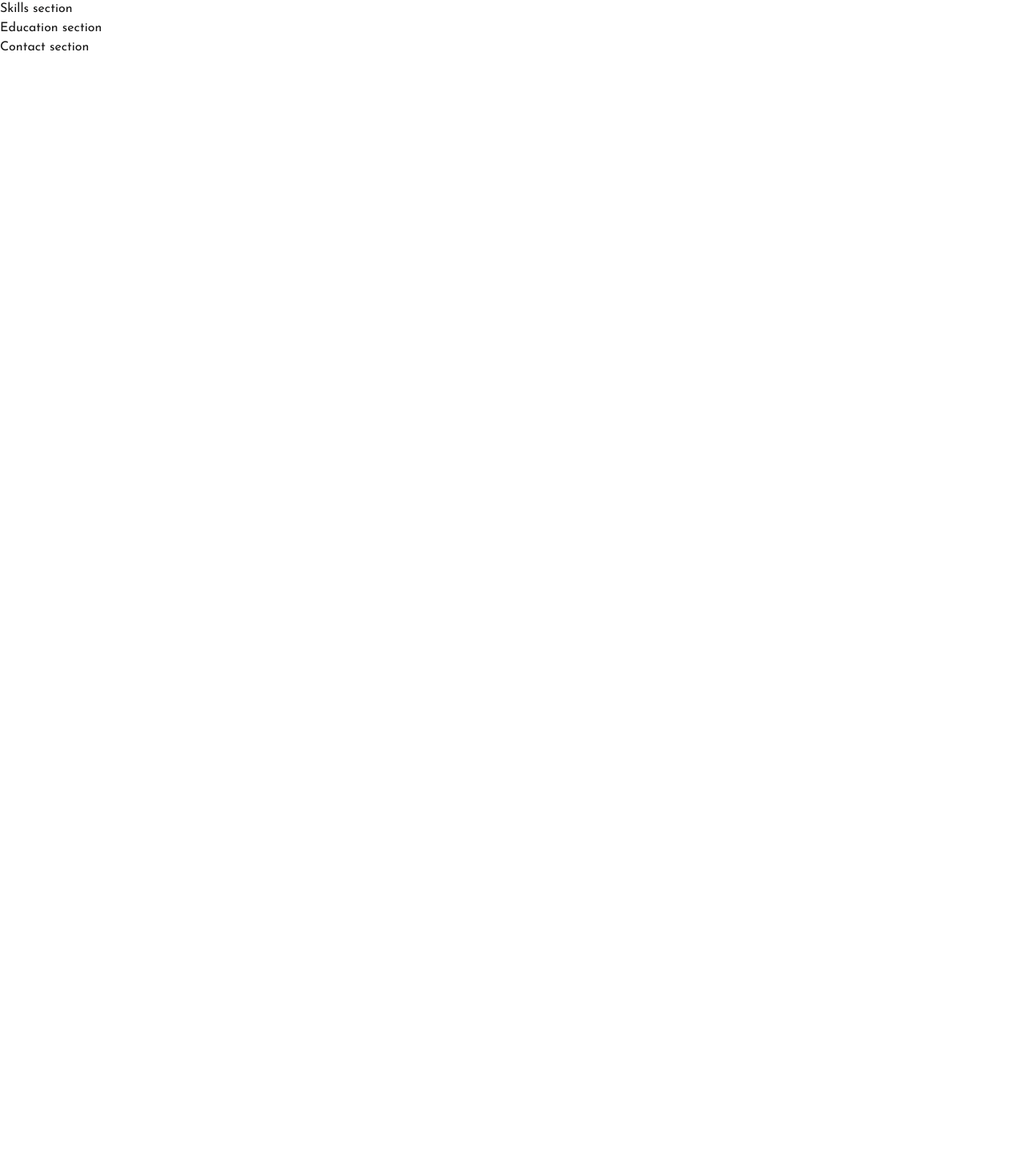
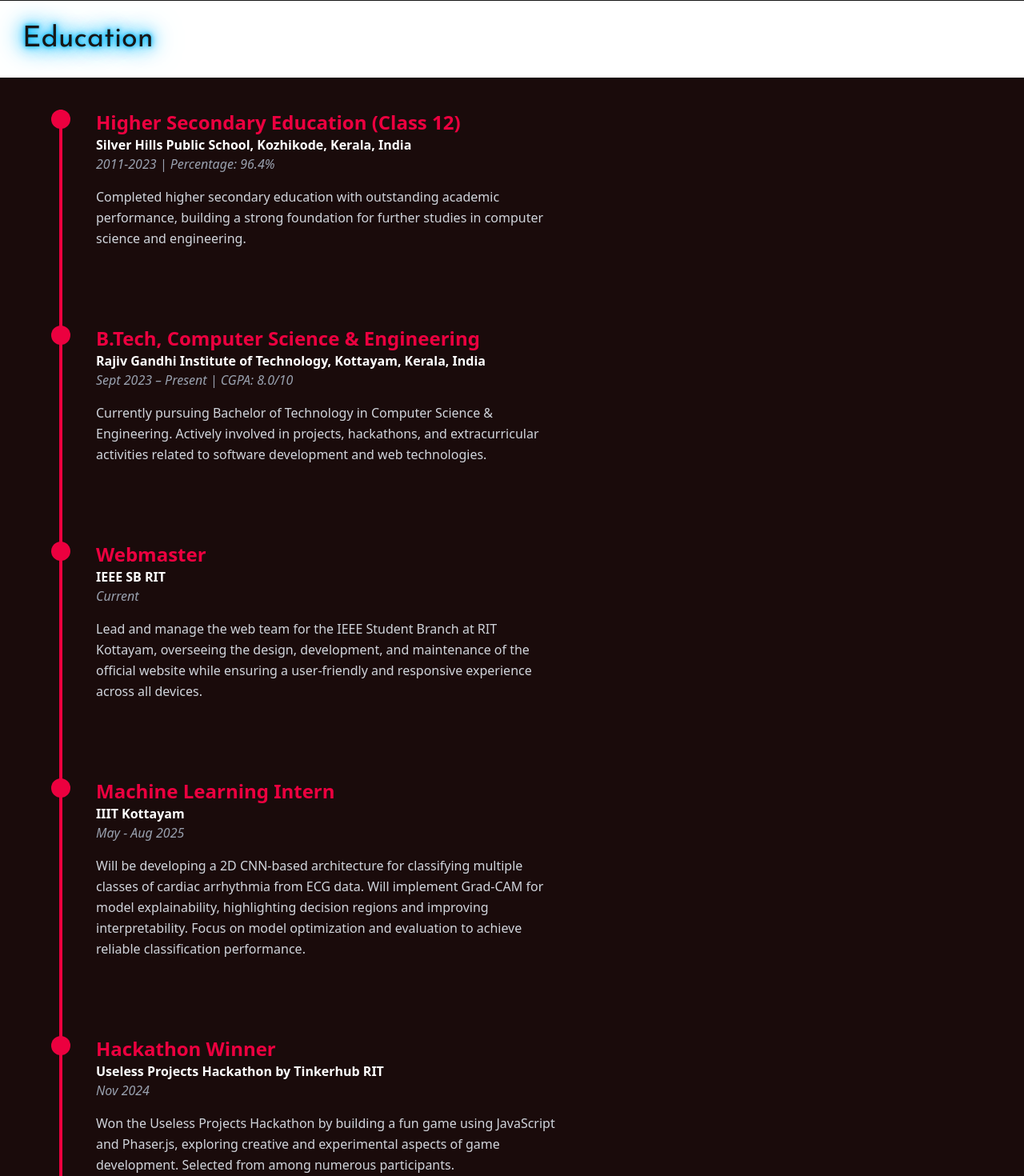
Before and after one commit to dhjr/Portfolio, a Next.js app: page / in a window 1280 px wide. Shown: the part 1094-2564 px from the top of the page at 80% size. Before the commit the page ends 1165 px from the top, so only its background shows below. Built offline with nearby package versions, Linux system fonts and the light colour scheme; a web font is replaced by a local one.

Commit message:
added education details

```diff
--- a/src/app/components/sectionHeader.js
+++ b/src/app/components/sectionHeader.js
@@ -1,6 +1,7 @@
 export default function sectionHeader({ name }) {
   return (
     <>
+      <hr></hr>
       <div className="text-4xl m-5 rounded-xl w-fit p-2 font-trunculenta neon-blue decoration- decoration-2  neon-blue-flicker">
         {name}
       </div>
--- /dev/null
+++ b/src/app/components/timeline.js
@@ -0,0 +1,74 @@
+export default function Timeline() {
+  const timelineItems = [
+    {
+      title: "Higher Secondary Education (Class 12)",
+      company: "Silver Hills Public School, Kozhikode, Kerala, India",
+      status: "2011-2023 | Percentage: 96.4%",
+      description:
+        "Completed higher secondary education with outstanding academic performance, building a strong foundation for further studies in computer science and engineering.",
+    },
+    {
+      title: "B.Tech, Computer Science & Engineering",
+      company: "Rajiv Gandhi Institute of Technology, Kottayam, Kerala, India",
+      status: "Sept 2023 – Present | CGPA: 8.0/10",
+      description:
+        "Currently pursuing Bachelor of Technology in Computer Science & Engineering. Actively involved in projects, hackathons, and extracurricular activities related to software development and web technologies.",
+    },
+    {
+      title: "Webmaster",
+      company: "IEEE SB RIT",
+      status: "Current",
+      description:
+        "Lead and manage the web team for the IEEE Student Branch at RIT Kottayam, overseeing the design, development, and maintenance of the official website while ensuring a user-friendly and responsive experience across all devices.",
+    },
+    {
+      title: "Machine Learning Intern",
+      company: "IIIT Kottayam",
+      status: "May - Aug 2025",
+      description:
+        "Will be developing a 2D CNN-based architecture for classifying multiple classes of cardiac arrhythmia from ECG data. Will implement Grad-CAM for model explainability, highlighting decision regions and improving interpretability. Focus on model optimization and evaluation to achieve reliable classification performance.",
+    },
+    {
+      title: "Hackathon Winner",
+      company: "Useless Projects Hackathon by Tinkerhub RIT",
+      status: "Nov 2024",
+      description:
+        "Won the Useless Projects Hackathon by building a fun game using JavaScript and Phaser.js, exploring creative and experimental aspects of game development. Selected from among numerous participants.",
+    },
+    {
+      title: "Content Creator",
+      company: "Let the Devs Cook YouTube Channel",
+      status: "Current",
+      description:
+        "Create computer science content with an emphasis on front-end web development for the YouTube channel, sharing knowledge and tutorials with the developer community.",
+    },
+  ];
+
+  return (
+    <div className="bg-[#1a0b0b] min-h-screen p-10 text-white font-sans">
+      <div className="max-w-6xl mx-auto relative flex flex-col gap-24">
+        {/* Vertical line */}
+        <div className="absolute top-0 bottom-0 left-[0.6rem] w-1 bg-rose-600"></div>
+
+        {timelineItems.map((item, idx) => (
+          <div key={idx} className="flex items-start gap-8">
+            {/* Dot */}
+            <div className="w-6 h-6 bg-rose-600 rounded-full relative z-10"></div>
+
+            {/* Content */}
+            <div className="max-w-xl">
+              <h3 className="text-2xl text-rose-600 font-semibold">
+                {item.title}
+              </h3>
+              <p className="font-bold text-white">{item.company}</p>
+              <p className="italic text-gray-400 mb-4">{item.status}</p>
+              <p className="text-gray-300 leading-relaxed">
+                {item.description}
+              </p>
+            </div>
+          </div>
+        ))}
+      </div>
+    </div>
+  );
+}
--- a/src/app/contact/page.js
+++ b/src/app/contact/page.js
@@ -1,3 +1,10 @@
+import Header from "@/components/sectionHeader";
+
 export default function contact() {
-  return <p>Contact section</p>;
+  return (
+    <>
+      <Header name="Contact" />
+      <p>Contact section</p>
+    </>
+  );
 }
--- a/src/app/education/page.js
+++ b/src/app/education/page.js
@@ -1,3 +1,11 @@
+import Header from "@/components/sectionHeader";
+import Timeline from "@/components/timeline";
+
 export default function education() {
-  return <p>Education section</p>;
+  return (
+    <>
+      <Header name="Education" />
+      <Timeline />
+    </>
+  );
 }
--- a/src/app/projects/page.js
+++ b/src/app/projects/page.js
@@ -7,7 +7,7 @@ export default function projects() {
       {/* <div className=" text-4xl m-5 shadow-md shadow-blue-400 border-2 border-red-300 text-shadow-lg text-shadow-red-600/50 rounded-xl w-fit p-1 font-1trunculenta ">
         Projects
         </div> */}
-      <Header name="Projects" />;
+      <Header name="Projects" />
       <div className="flex flex-row justify-evenly">
         <Card
           heading="Mentora"
--- a/src/app/skills/page.js
+++ b/src/app/skills/page.js
@@ -3,7 +3,6 @@ import Header from "@/components/sectionHeader";
 export default function skills() {
   return (
     <>
-      <hr></hr>
       <Header name="Skills"></Header>
       <p>Skills section</p>
     </>
```
